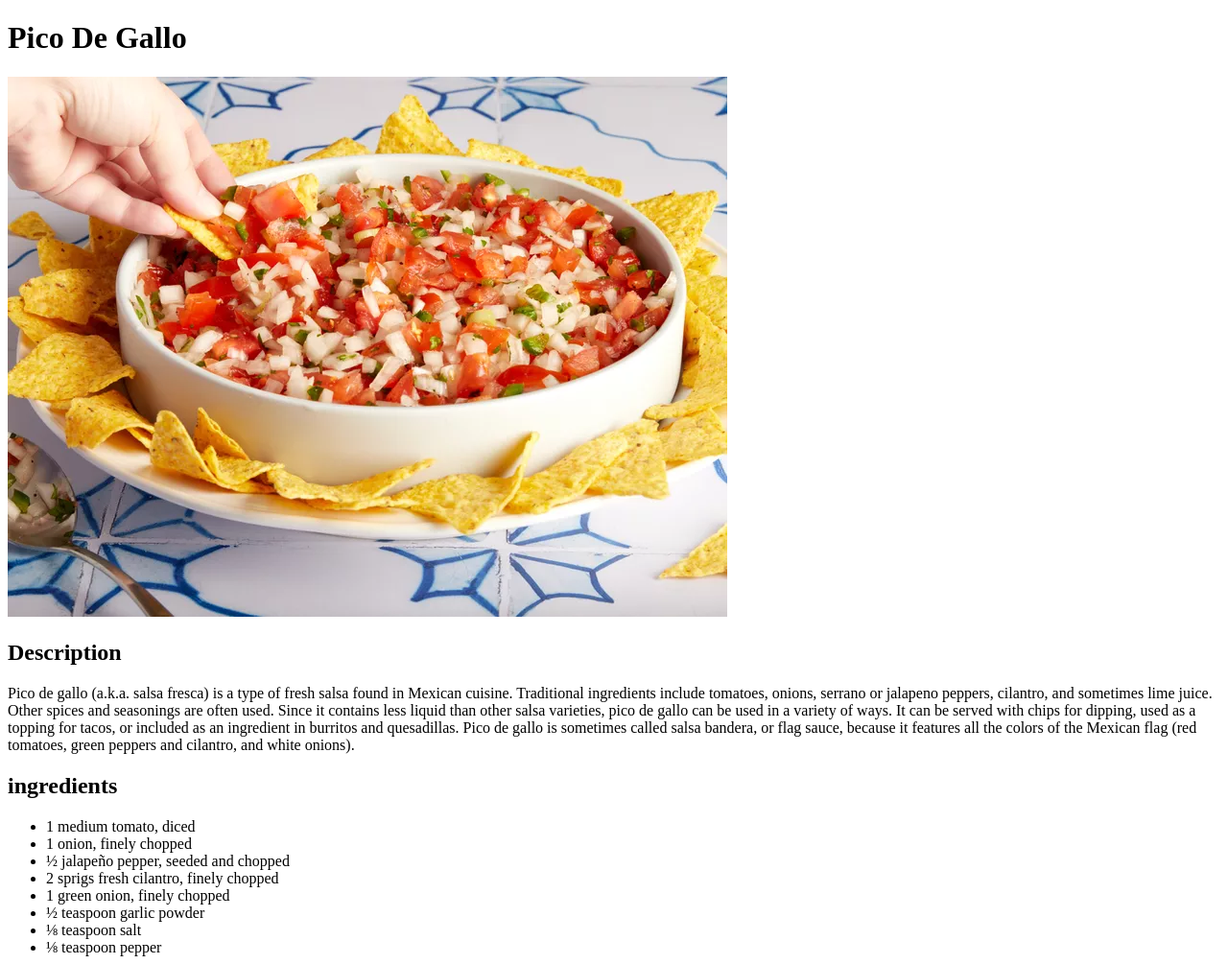
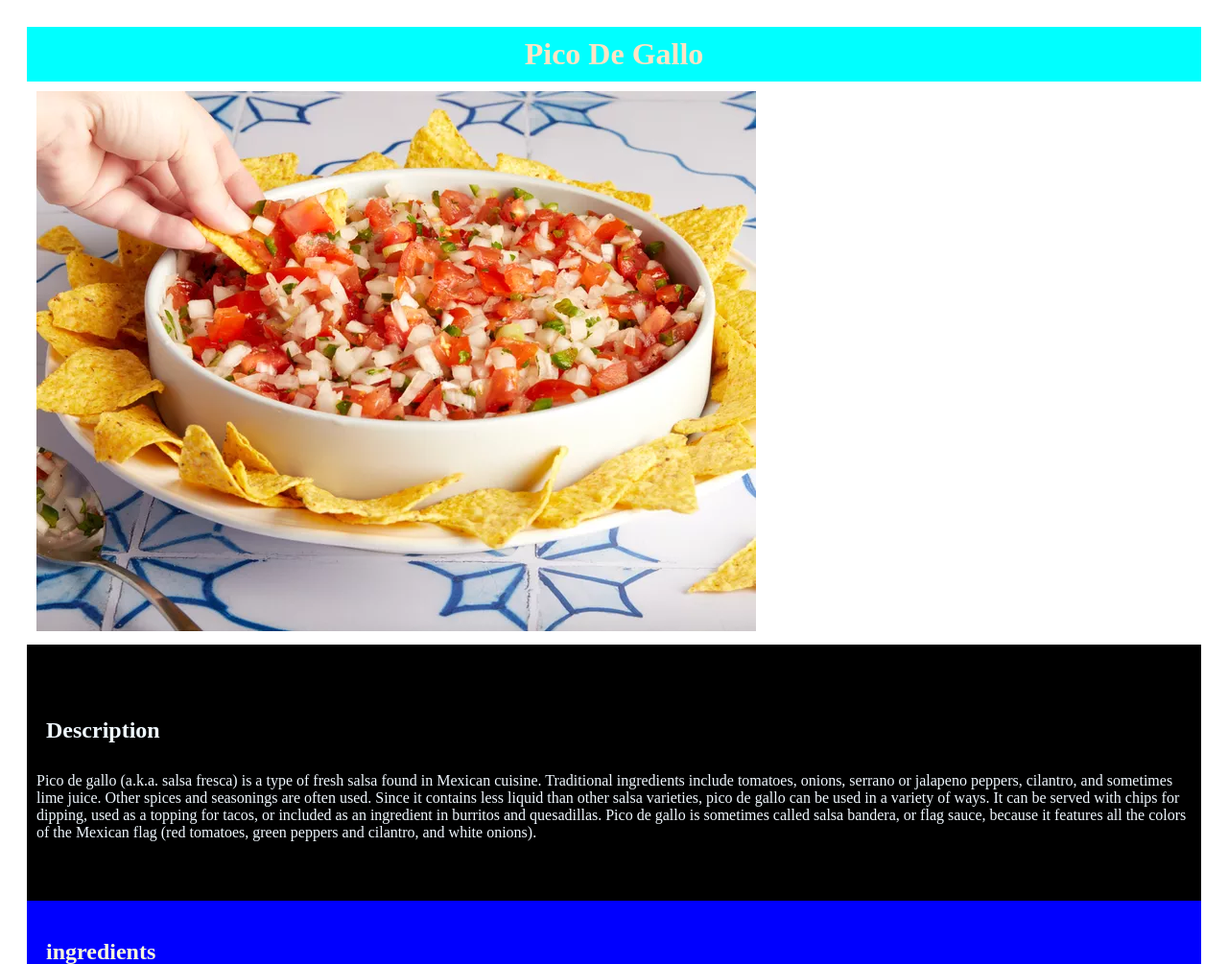
Before and after one commit to Tansin9/odin-recipes, a plain HTML site: page recipes/Pico De Gallo.html in a window 1280 px wide. Shown: the top 1005 px of the page at 96% size. Drawn offline with Linux system fonts and the light colour scheme.

Commit message:
some css chnages

```diff
--- a/recipes/Pico De Gallo.html
+++ b/recipes/Pico De Gallo.html
@@ -5,11 +5,13 @@
     <meta charset="UTF-8">
     <meta name="viewport" content="width=device-width, initial-scale=1.0">
     <title>Pico De Gallo</title>
+    <link rel="stylesheet" href="style.css">
 </head>
 
 <body>
-    <h1>Pico De Gallo</h1>
+    <h1 class="header">Pico De Gallo</h1>
     <img src="../images/Pico De Gallo.png" alt="">
+    <div id="Description">
     <p>
     <h2>Description</h2>
     Pico de gallo (a.k.a. salsa fresca) is a type of fresh salsa found in Mexican cuisine. Traditional ingredients
@@ -20,7 +22,8 @@
 
     Pico de gallo is sometimes called salsa bandera, or flag sauce, because it features all the colors of the Mexican
     flag (red tomatoes, green peppers and cilantro, and white onions).
-    </p>
+    </p></div>
+    <div class="ingredients">
     <h2>ingredients</h2>
     <ul>
         <li>1 medium tomato, diced</li>
@@ -31,7 +34,8 @@
         <li>½ teaspoon garlic powder </li>
         <li>⅛ teaspoon salt</li>
         <li>⅛ teaspoon pepper</li>
-    </ul>
+    </ul></div>
+    <div class="steps">
     <h2>steps</h2>
     <ol>
         <li> Prep and gather all your ingredients. </li>
@@ -40,6 +44,7 @@
         <li>Refrigerate for 30 minutes before serving. </li>
 
     </ol>
+</div>
 </body>
 
 </html>
--- a/recipes/style.css
+++ b/recipes/style.css
@@ -1,7 +1,12 @@
+*{
+    padding: 10px;
+}
 .header{
     background-color: aqua;
     font-weight: bold;;
     color: bisque;
+    margin:  auto;
+    text-align: center;
 }
 #Description{
     background-color: black;
```
Also changed, not shown: recipes/Chicken Noodle Salad.html (+8 -1 lines).
